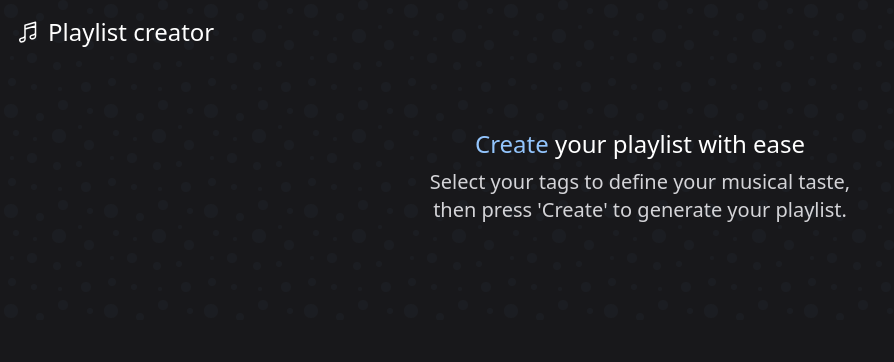
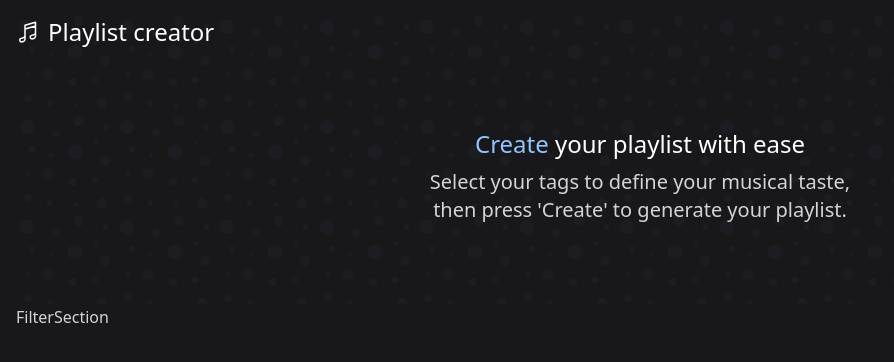
Before and after one commit to NikoSoder/music-playlist-creator, a React (Vite) app: page / in a window 1280 px wide. Shown: the top 362 px of the page, without its empty margins (0-894 px from the left). Built offline with nearby package versions, Linux system fonts and the light colour scheme.

Commit message:
Create FilterSection component

```diff
--- a/src/App.tsx
+++ b/src/App.tsx
@@ -1,10 +1,12 @@
 import "./App.css";
 import Header from "./components/Header";
+import FilterSection from "./components/FilterSection";
 
 function App() {
   return (
-    <main>
+    <main className="p-4">
       <Header />
+      <FilterSection />
     </main>
   );
 }
--- /dev/null
+++ b/src/components/FilterSection.tsx
@@ -0,0 +1,5 @@
+const FilterSection = () => {
+  return <section className="container mx-auto">FilterSection</section>;
+};
+
+export default FilterSection;
--- a/src/components/Header.tsx
+++ b/src/components/Header.tsx
@@ -3,7 +3,7 @@ import { MusicalNoteIcon } from "@heroicons/react/24/outline";
 const Header = () => {
   return (
     <section className="header-bg-image">
-      <section className="container mx-auto p-4">
+      <section className="container mx-auto">
         {/* nav */}
         <nav className="flex items-center gap-2 text-white">
           <MusicalNoteIcon className="h-6 w-6" />
```
